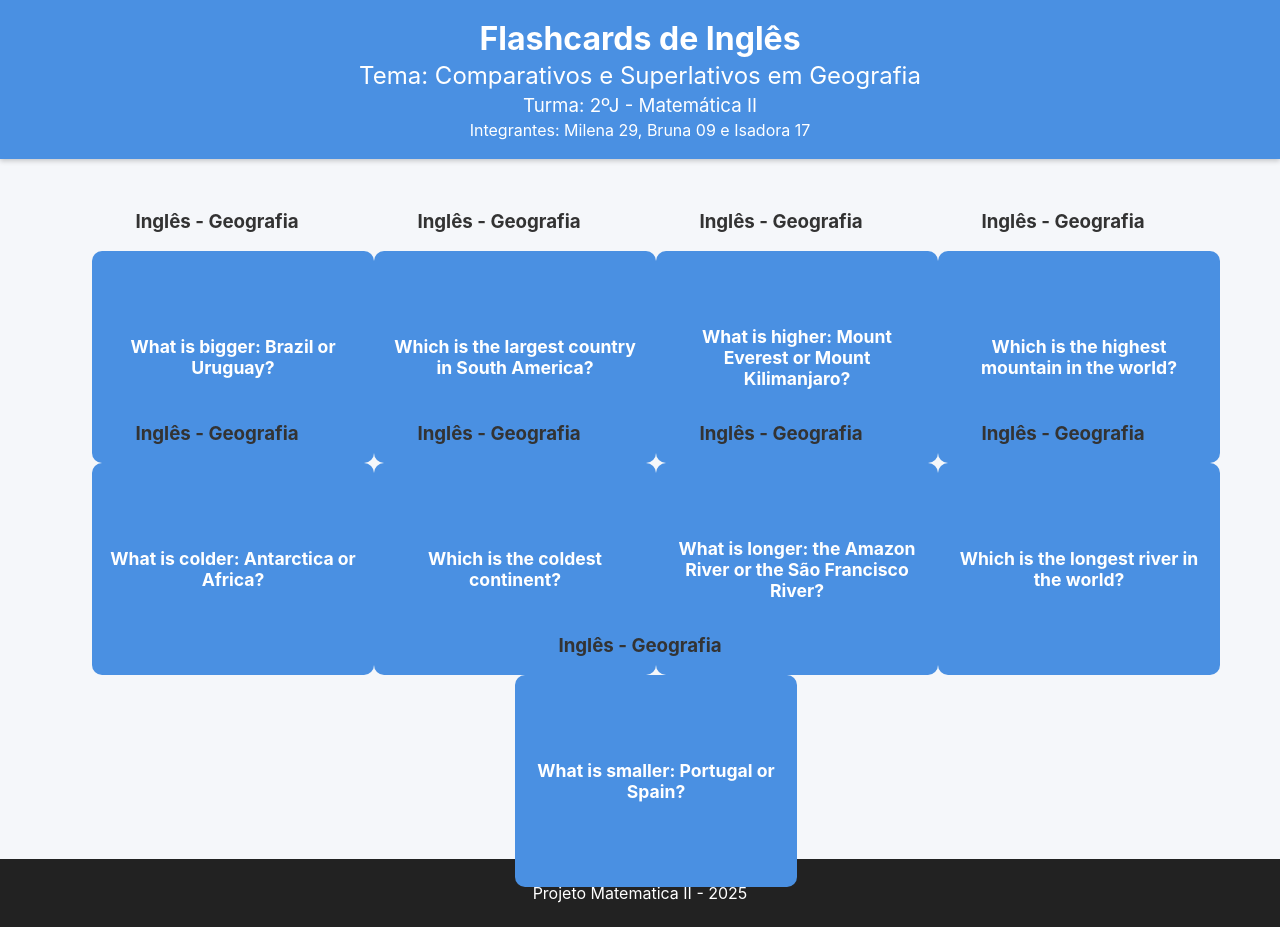
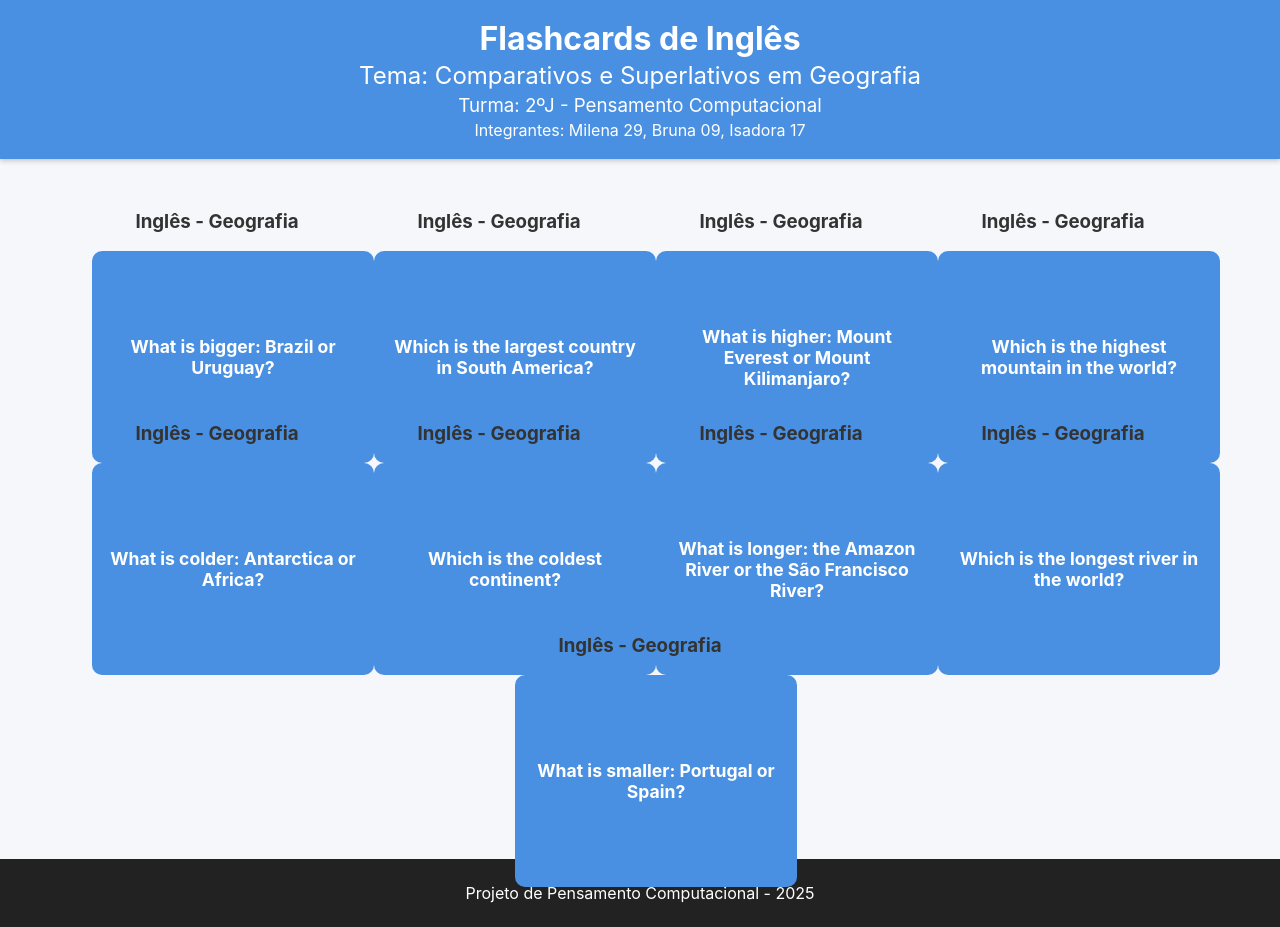
Before and after one commit to milazao/flashcardsq, a plain HTML site: page index.html in a window 1280 px wide. Drawn offline with Linux system fonts and the light colour scheme; files that its build step writes are made by us from their sources.

Commit message:
por favor da certo

```diff
--- a/index.html
+++ b/index.html
@@ -10,8 +10,8 @@
     <header>
         <h1>Flashcards de Inglês</h1>
         <h2>Tema: Comparativos e Superlativos em Geografia</h2>
-        <h3>Turma: 2ºJ - Matemática II</h3>
-        <h4>Integrantes: Milena 29, Bruna 09 e Isadora 17</h4>
+        <h3>Turma: 2ºJ - Pensamento Computacional</h3>
+        <h4>Integrantes: Milena 29, Bruna 09, Isadora 17</h4>
     </header>
 
     <main>
@@ -21,7 +21,7 @@
     </main>
 
     <footer>
-        <p>Projeto Matematica II - 2025</p>
+        <p>Projeto de Pensamento Computacional - 2025</p>
     </footer>
 
     <script src="app.js"></script>
--- a/style.css
+++ b/style.css
@@ -53,7 +53,7 @@ header h2, header h3, header h4 { margin: 0.2rem; font-weight: 400; }
     transform: rotateY(180deg);
 }
 
-/* Frente */
+/* Frente e verso */
 .cartao__conteudo__pergunta,
 .cartao__conteudo__resposta {
     position: absolute;
```
